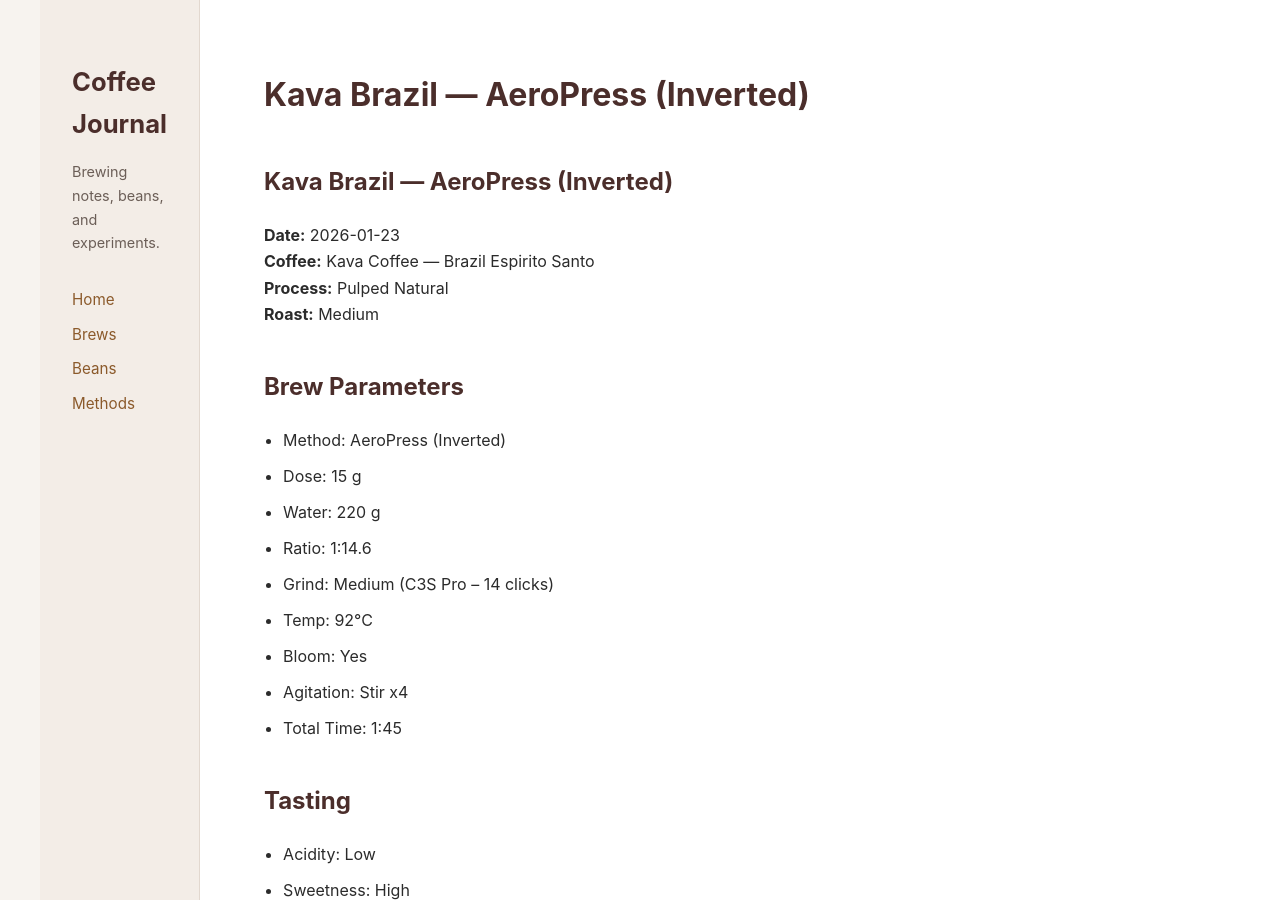
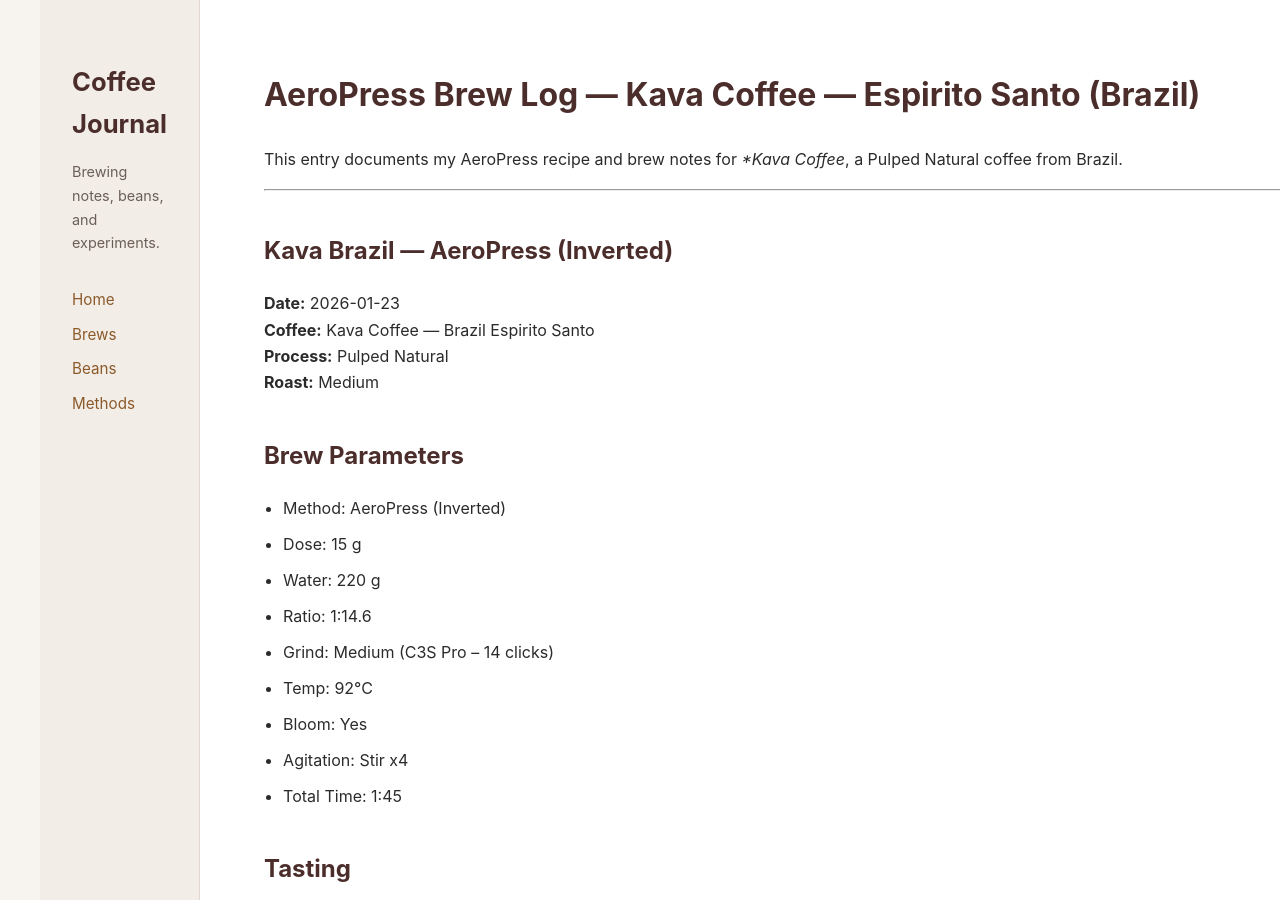
Before and after one commit to truedevopsmk-lab/coffee-test, a Jekyll site: the page built from brews/2026-01-18-kava-aeropress.md, in a window 1280 px wide and 900 px high. Built offline with Jekyll 4.4.1, drawn with Linux system fonts in a browser that asks for light colours; our own code applies the rules of GitHub Pages for plain Markdown files.

```diff
--- a/brews/2026-01-18-kava-aeropress.md
+++ b/brews/2026-01-18-kava-aeropress.md
@@ -1,3 +1,12 @@
+---
+layout: default
+title: AeroPress Brew Log — Kava Coffee — Espirito Santo (Brazil)
+---
+
+This entry documents my AeroPress recipe and brew notes for **Kava Coffee*, a Pulped Natural coffee from Brazil.
+
+---
+
 ## Kava Brazil — AeroPress (Inverted)
 
 **Date:** 2026-01-23
```
Also changed, not shown: brews/2026-01-23-miners-aeropress.md (+9 -0 lines).
